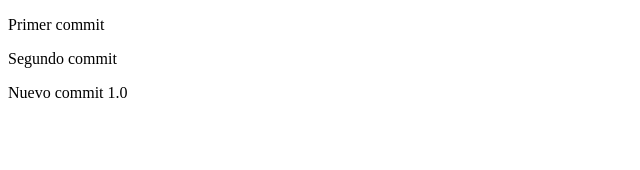
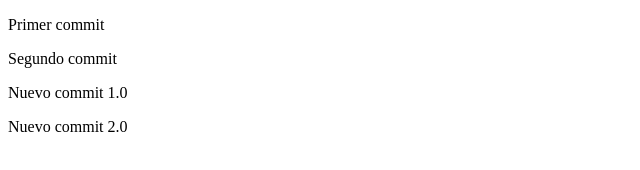
Before and after one commit to Anthonypradosolis/git5, a plain HTML site: page index.html in a window 1280 px wide. Shown: the whole page, without its empty margins (0-640 px from the left). Drawn offline with Linux system fonts and the light colour scheme.

Commit message:
commit 2.0

```diff
--- a/index.html
+++ b/index.html
@@ -9,5 +9,6 @@
     <p>Primer commit</p>
     <p>Segundo commit</p>
     <p>Nuevo commit 1.0</p>
+    <p>Nuevo commit 2.0</p>
 </body>
 </html>
```
